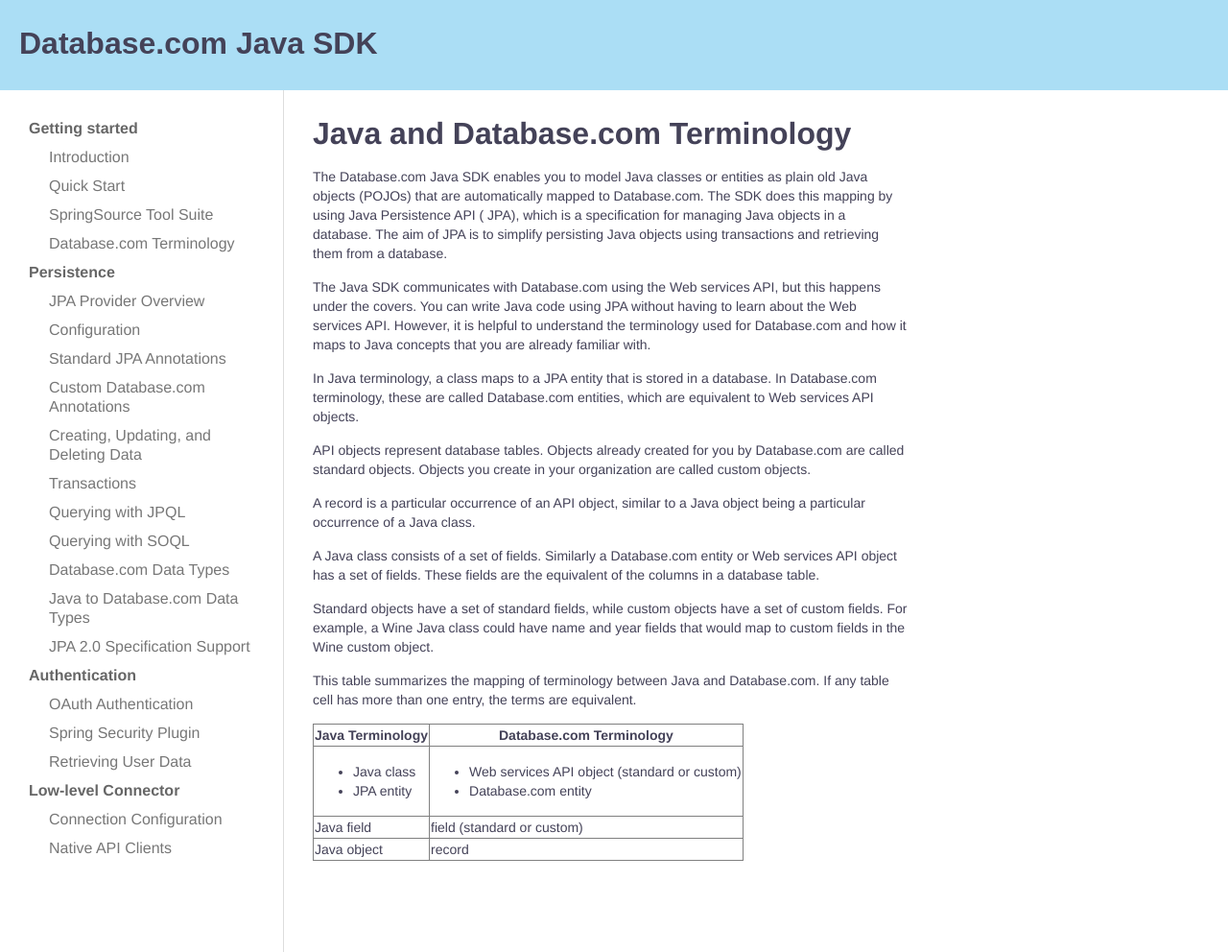
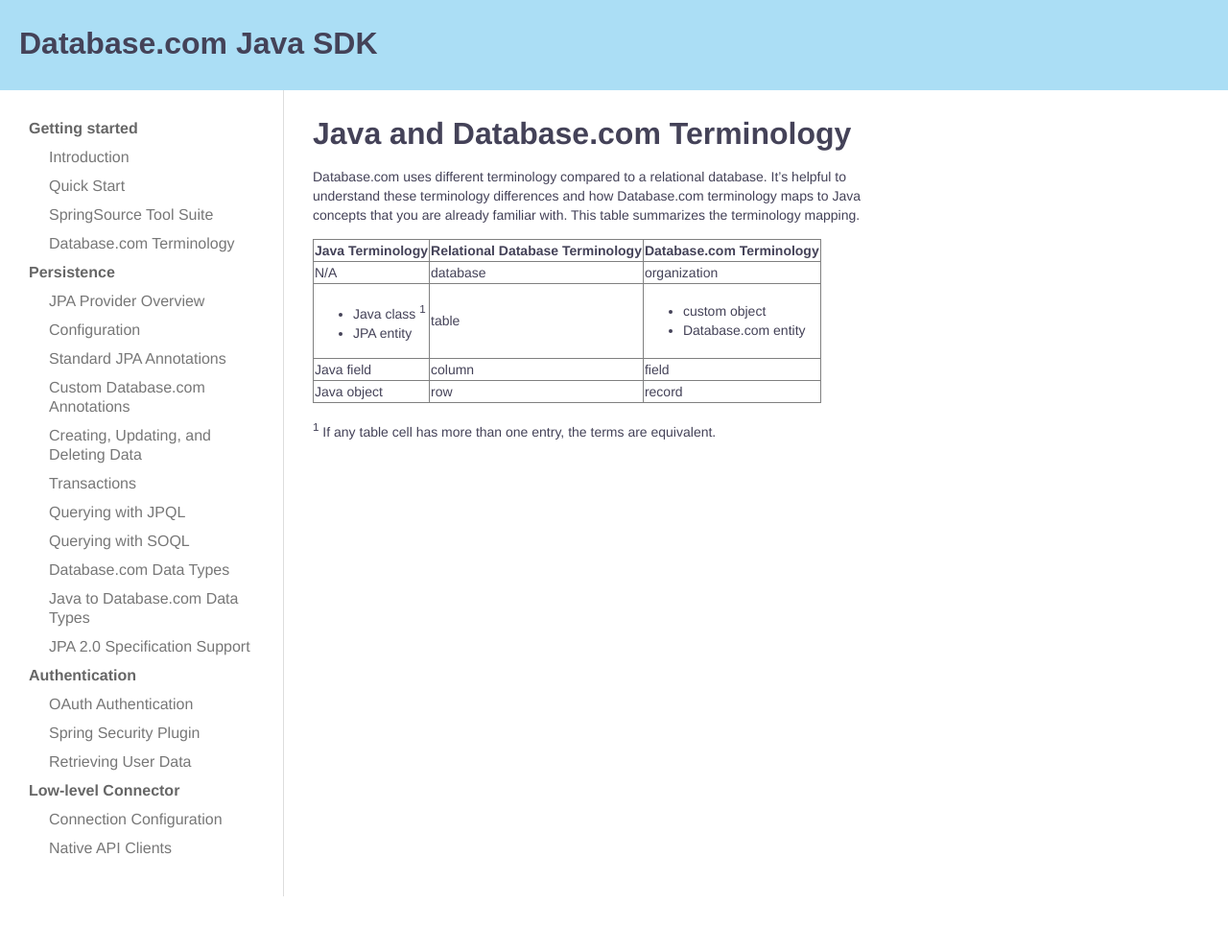
Before and after one commit to forcedotcom/java-sdk, a Jekyll site: the page built from doc/java-database-terminology.md, in a window 1280 px wide. Shown: the whole page at 96% size. Built offline with Jekyll 4.4.1, drawn with Linux system fonts in a browser that asks for light colours; Markdown is read by kramdown in place of the engine named in the settings; after the commit the page ends 934 px from its top, so only the background shows below that.

Commit message:
removed most of text to simplify

```diff
--- a/doc/java-database-terminology.md
+++ b/doc/java-database-terminology.md
@@ -6,56 +6,48 @@ title: Java and Database.com Terminology
 ---
 # Java and Database.com Terminology
 
-The Database.com Java SDK enables you to model Java classes or entities as plain old Java objects (POJOs) that are automatically mapped to Database.com. The SDK does this mapping by using Java Persistence API ( JPA), which is a specification for managing Java objects in a database. The aim of JPA is to simplify persisting Java objects using transactions and retrieving them from a database.
-
-The Java SDK communicates with Database.com using the Web services API, but this happens under the covers. You
-can write Java code using JPA without having to learn about the Web services API. However, it is helpful to understand the
-terminology used for Database.com and how it maps to Java concepts that you are already familiar with.
-
-In Java terminology, a class maps to a JPA entity that is stored in a database. In Database.com terminology, these are called Database.com entities,
-which are equivalent to Web services API objects.
-
-API objects represent database tables. Objects already created for you by Database.com are called
-standard objects. Objects you create in your organization are called custom objects.
-
-A record is a particular occurrence of an API object, similar to a Java object being a particular occurrence of a Java class.
-
-A Java class consists of a set of fields. Similarly a Database.com entity or Web services API object has a set of fields. These fields
-are the equivalent of the columns in a database table.
-
-Standard objects have a set of standard fields, while custom objects have a set of custom fields. For example, a Wine Java class
-could have name and year fields that would map to custom fields in the Wine custom object.
-
-This table summarizes the mapping of terminology between Java and Database.com. If any table cell has more than one entry,
-the terms are equivalent.
+Database.com uses different terminology compared to a relational database. It's helpful to understand these terminology differences and how Database.com terminology maps to Java concepts that you are already familiar with. This table summarizes the terminology mapping.
 
 <table border="1">
 <tr>
     <th>Java Terminology</th>
+    <th>Relational Database Terminology</th>
     <th>Database.com Terminology</th>
 </tr>
 
 <tr>
+    <td>N/A</td>
+    <td>database</td>
+    <td>organization</td>
+</tr>
+<tr>
     <td>
         <ul>
-            <li>Java class</li>
+            <li>Java class <sup>1</sup></li>
             <li>JPA entity</li>
         </ul>
     </td>
+    <td>table</td>
     <td>
         <ul>
-            <li>Web services API object (standard or custom)</li>
+            <li>custom object</li>
             <li>Database.com entity</li>
         </ul>
     </td>
 </tr>
 <tr>
     <td>Java field</td>
-    <td>field (standard or custom)</td>
+    <td>column</td>
+    <td>field</td>
 </tr>
 <tr>
     <td>Java object</td>
+    <td>row</td>
     <td>record</td>
 </tr>
 
 </table>
+
+<p>
+<sup>1</sup> If any table cell has more than one entry, the terms are equivalent.
+</p>
```
